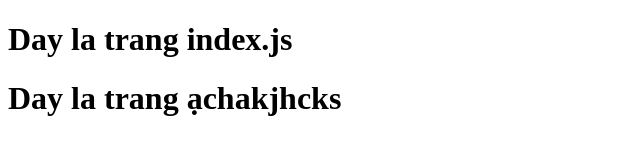
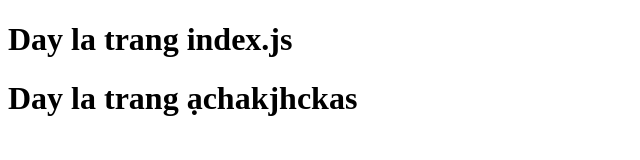
Before and after one commit to MinhWuan110/CC-KTPM, a plain HTML site: page index.html in a window 1280 px wide. Shown: the full height of the page, 0-640 px from the left. Drawn offline with Linux system fonts and the light colour scheme.

Commit message:
zykhuong

```diff
--- a/index.html
+++ b/index.html
@@ -7,6 +7,6 @@
 </head>
 <body>
     <h1>Day la trang index.js</h1>
-    <h1>Day la trang ạchakjhcks</h1>
+    <h1>Day la trang ạchakjhckas</h1>
 </body>
 </html>
```
